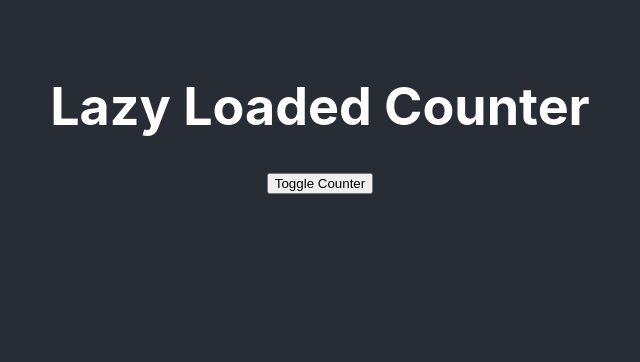
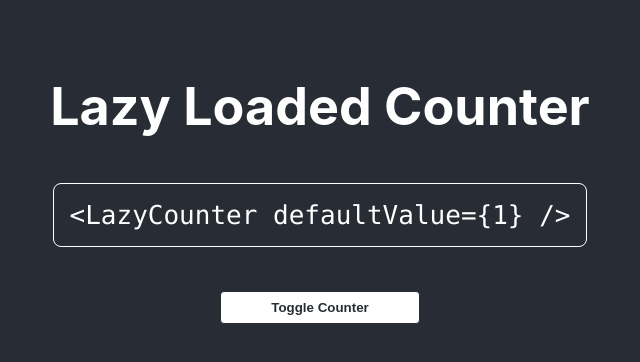
Before and after one commit to LukeWlodarczyk/lazy-counter-module, a React (Create React App) app: page / in a window 1280 px wide. Shown: the top 362 px of the page, without its empty margins (320-960 px from the left). Built offline with nearby package versions, Linux system fonts and the light colour scheme.

Commit message:
add code block

```diff
--- a/src/App.js
+++ b/src/App.js
@@ -1,7 +1,7 @@
 import { useState } from 'react';
 import './App.css';
 
-import LazyCounterModule from './modules/Counter';
+import LazyCounter from './modules/Counter';
 
 function App() {
   const [isCounterVisible, setCounterVisibility] = useState(false);
@@ -12,8 +12,11 @@ function App() {
     <div className="App">
       <header className="App-header">
         <h1>Lazy Loaded Counter</h1>
-        <button onClick={toggleCounter}>Toggle Counter</button>
-        {isCounterVisible && <LazyCounterModule defaultValue={1}/>}
+        <code className='App-code'>
+          {`<LazyCounter defaultValue={1} />`}
+        </code>
+        <button className="App-btn" onClick={toggleCounter}>Toggle Counter</button>
+        {isCounterVisible && <LazyCounter defaultValue={1} />}
       </header>
     </div>
   );
```
